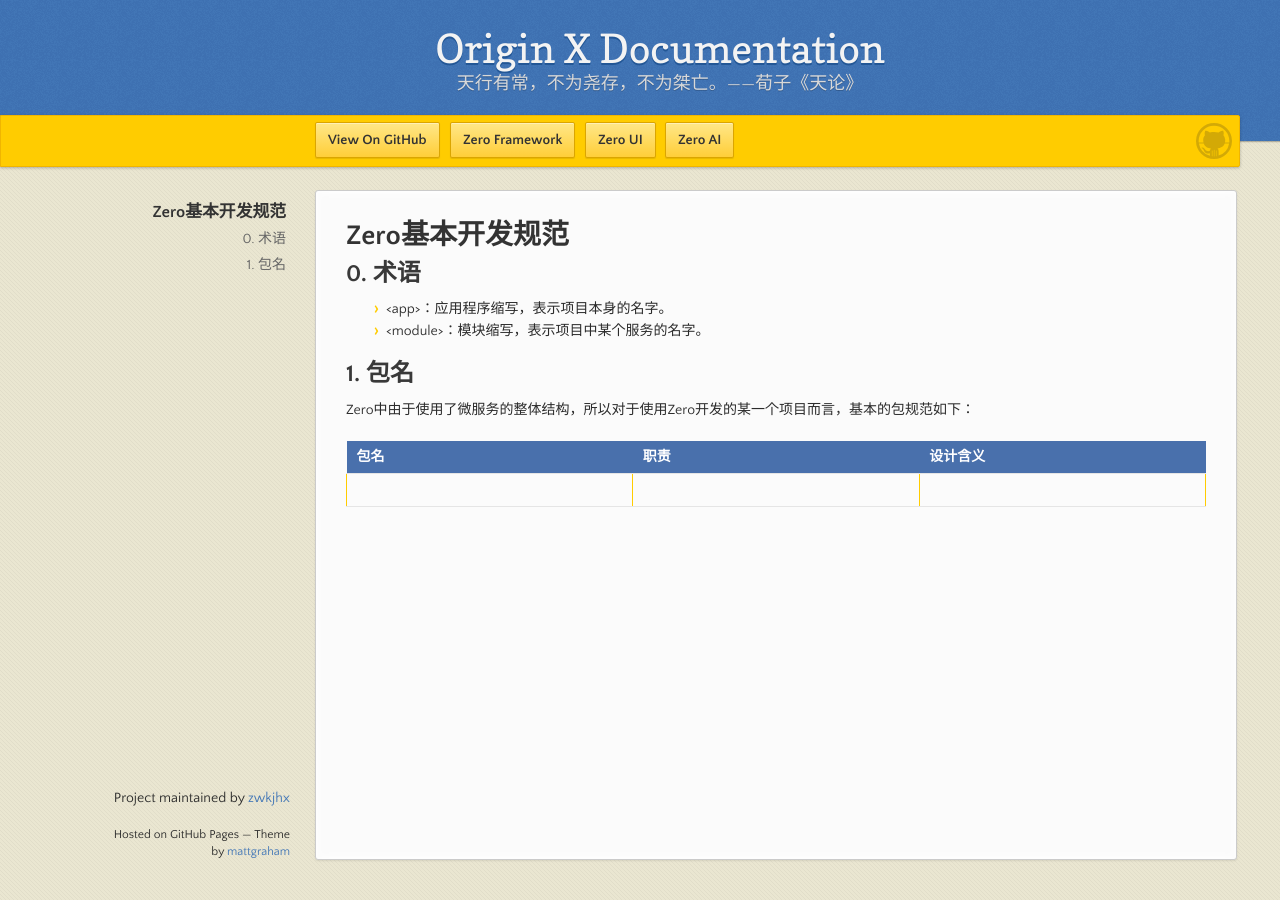
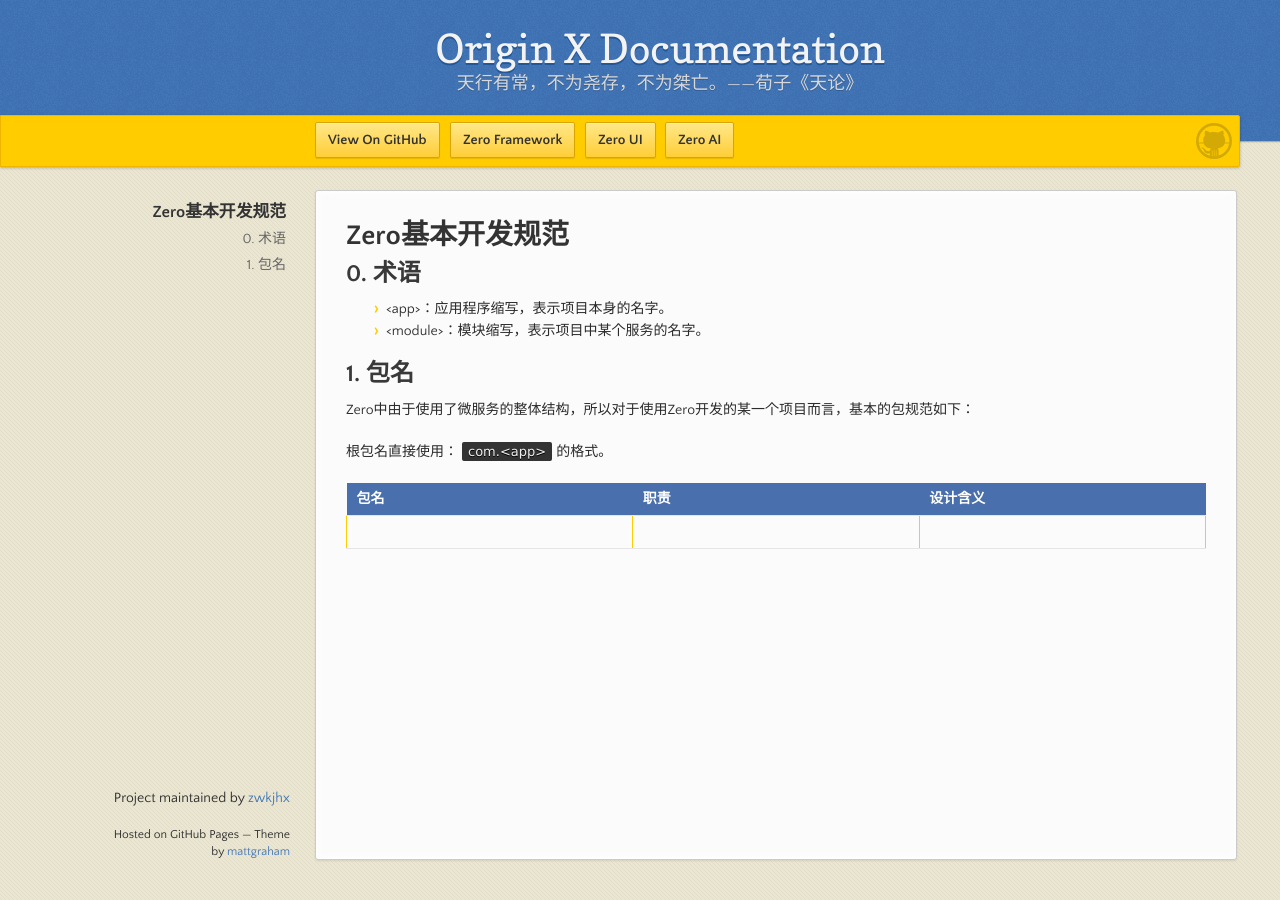
Before and after one commit to zwkjhx/ox-doc, a Jekyll site: the page built from specification/1-zerogui-fan/spc-001-zeroji-ben-kai-fa-gui-fan.md, in a window 1280 px wide. Built offline with Jekyll 4.4.1, drawn with Linux system fonts in a browser that asks for light colours; our own code applies the rules of GitHub Pages for plain Markdown files.

Commit message:
Updates specification/1-zerogui-fan/spc-001-zeroji-ben-kai-fa-gui-fan.md
Auto commit by GitBook Editor

```diff
--- a/specification/1-zerogui-fan/spc-001-zeroji-ben-kai-fa-gui-fan.md
+++ b/specification/1-zerogui-fan/spc-001-zeroji-ben-kai-fa-gui-fan.md
@@ -9,6 +9,8 @@
 
 Zero中由于使用了微服务的整体结构，所以对于使用Zero开发的某一个项目而言，基本的包规范如下：
 
+根包名直接使用：`com.<app>`的格式。
+
 | 包名 | 职责 | 设计含义 |
 | :--- | :--- | :--- |
 |  |  |  |
```
